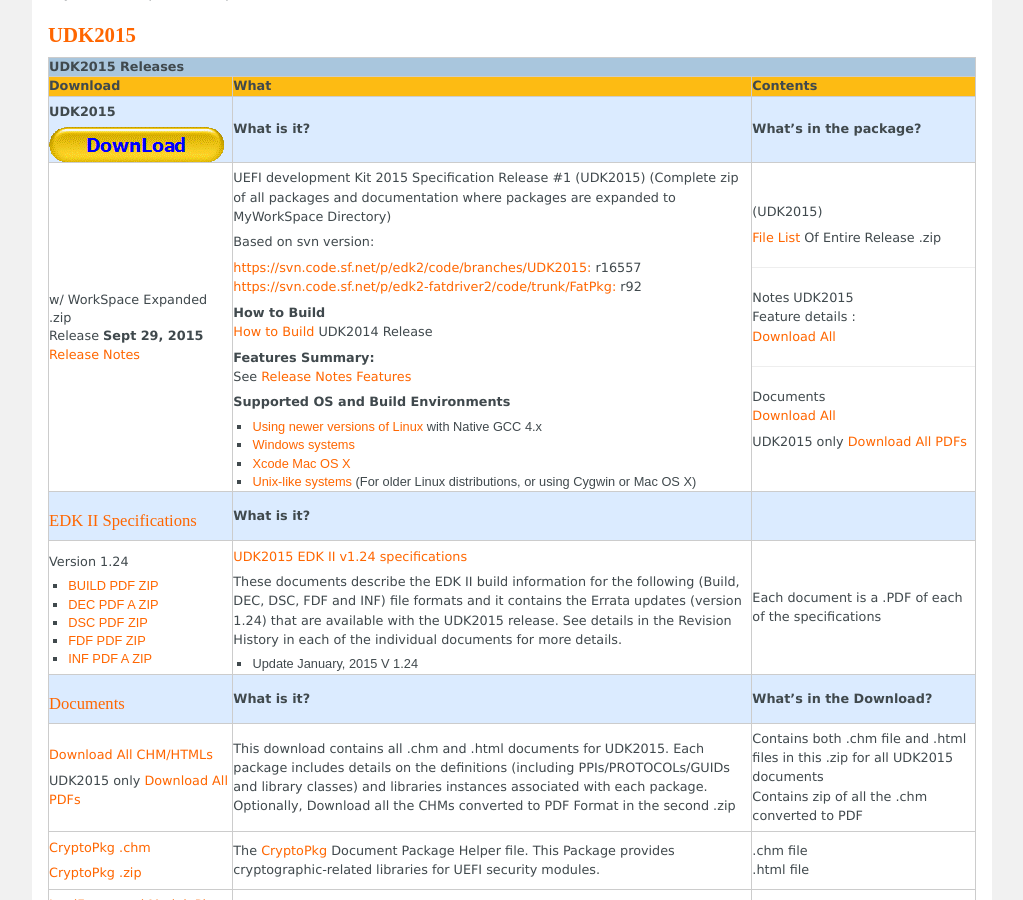
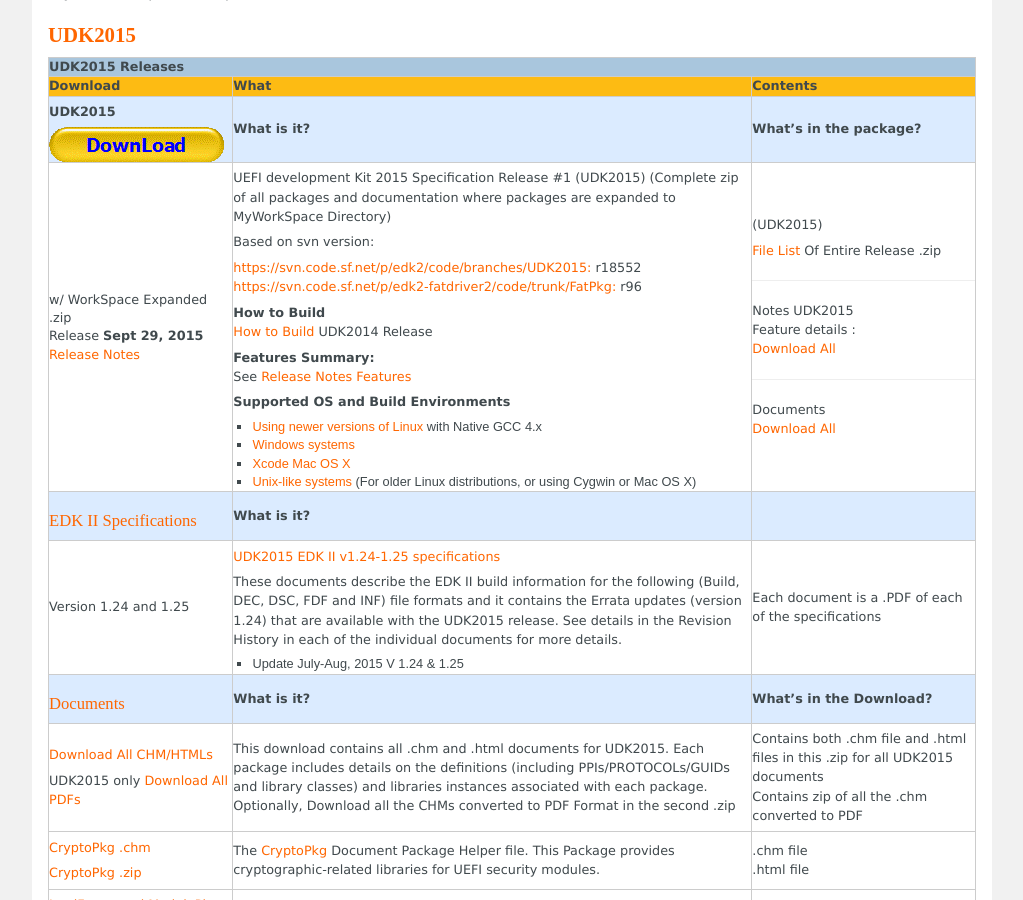
Before and after one commit to tianocore/tianocore.github.io, a Jekyll site: the page built from udk/udk2015/index.md, in a window 1280 px wide and 900 px high, scrolled down 392 px. Shown: the whole window, without its empty margins (128-1151 px from the left). Built offline with Jekyll 4.4.1, drawn with Linux system fonts in a browser that asks for light colours; nearby versions of some CDN libraries.

Commit message:
Update index.md

```diff
--- a/udk/udk2015/index.md
+++ b/udk/udk2015/index.md
@@ -45,8 +45,8 @@ If you have questions please email the [edk2-devel] email list.
     <td>
       <p>UEFI development Kit 2015 Specification Release #1 (UDK2015) (Complete zip of all packages and documentation where packages are expanded to MyWorkSpace Directory)<br/></p>
       <p>Based on svn version:<br/></p>
-      <p><a class="externallink" href="https://svn.code.sf.net/p/edk2/code/branches/UDK2015:" rel="nofollow" title="https://svn.code.sf.net/p/edk2/code/branches/UDK2015:">https://svn.code.sf.net/p/edk2/code/branches/UDK2015:</a> r16557<br/>
-      <a class="externallink" href="https://svn.code.sf.net/p/edk2-fatdriver2/code/trunk/FatPkg:" rel="nofollow" title="https://svn.code.sf.net/p/edk2-fatdriver2/code/trunk/FatPkg:">https://svn.code.sf.net/p/edk2-fatdriver2/code/trunk/FatPkg:</a> r92<br/></p>
+      <p><a class="externallink" href="https://svn.code.sf.net/p/edk2/code/branches/UDK2015:" rel="nofollow" title="https://svn.code.sf.net/p/edk2/code/branches/UDK2015:">https://svn.code.sf.net/p/edk2/code/branches/UDK2015:</a> r18552<br/>
+      <a class="externallink" href="https://svn.code.sf.net/p/edk2-fatdriver2/code/trunk/FatPkg:" rel="nofollow" title="https://svn.code.sf.net/p/edk2-fatdriver2/code/trunk/FatPkg:">https://svn.code.sf.net/p/edk2-fatdriver2/code/trunk/FatPkg:</a> r96<br/></p>
       <p><b>How to Build</b><br/>
       <a href="{{wiki}}/UDK2014_How-to-Build" title="UDK2014_How-to-Build">How to Build</a> UDK2014 Release<br/></p>
       <p><b>Features Summary:</b><br/>
@@ -68,8 +68,7 @@ If you have questions please email the [edk2-devel] email list.
       <a class="externallink" href="{{edk2files}}/UDK2015_Releases/UDK2015/UDK2015.Notes.zip/download" rel="nofollow" title="{{edk2files}}/UDK2015_Releases/UDK2015/UDK2015.Notes.zip/download">Download All</a></p><hr/>
       <p>Documents<br/>
       <a class="externallink" href="{{edk2files}}/UDK2015_Releases/UDK2015/UDK2015.Documents.zip/download" rel="nofollow" title="{{edk2files}}/UDK2015_Releases/UDK2015/UDK2015.Documents.zip/download">Download All</a><br/></p>
-      <p> UDK2015 only
-      <a class="externallink" href="{{edk2files}}/EDK_II_Libraries/UDK2015/UDK2015_Documents_PDF.zip/download" rel="nofollow" title="{{edk2files}}/EDK_II_Libraries/UDK2015/UDK2015_Documents_PDF.zip/download">Download All PDFs</a><br/></p>
+
     </td>
   </tr>
 
@@ -84,20 +83,13 @@ If you have questions please email the [edk2-devel] email list.
   </tr>
 
   <tr>
-    <td><p>Version 1.24 </p>
-      <ul>
-        <li><a class="externallink" href="{{edk2files}}/Specifications/Build_Spec_1.24.pdf/download" rel="nofollow" title="{{edk2files}}/Specifications/Build_Spec_1.24.pdf/download">BUILD PDF</a> <a class="externallink" href="{{edk2files}}/Specifications/Build_Spec_1.24.zip/download/download" rel="nofollow" title="{{edk2files}}/Specifications/Build_Spec_1.24.zip/download/download">ZIP</a> </li>
-        <li><a class="externallink" href="{{edk2files}}/Specifications/DEC_Spec_1.24A.pdf/download" rel="nofollow" title="{{edk2files}}/Specifications/DEC_Spec_1.24A.pdf/download">DEC PDF A</a> <a class="externallink" href="{{edk2files}}/Specifications/DEC_Spec_1.24A.zip/download" rel="nofollow" title="{{edk2files}}/Specifications/DEC_Spec_1.24A.zip/download">ZIP</a></li>
-        <li><a class="externallink" href="{{edk2files}}/Specifications/DSC_Spec_1.24.pdf/download" rel="nofollow" title="{{edk2files}}/Specifications/DSC_Spec_1.24.pdf/download">DSC PDF</a> <a class="externallink" href="{{edk2files}}/Specifications/DSC_Spec_1.24.zip/download" rel="nofollow" title="{{edk2files}}/Specifications/DSC_Spec_1.24.zip/download">ZIP</a></li>
-        <li><a class="externallink" href="{{edk2files}}/Specifications/FDF_Spec_1.24.pdf/download" rel="nofollow" title="{{edk2files}}/Specifications/FDF_Spec_1.24.pdf/download">FDF PDF</a>  <a class="externallink" href="{{edk2files}}/Specifications/FDF_Spec_1.24.zip/download" rel="nofollow" title="{{edk2files}}/Specifications/FDF_Spec_1.24.zip/download">ZIP</a></li>
-        <li><a class="externallink" href="{{edk2files}}/Specifications/INF_Spec_1.24A.pdf/download" rel="nofollow" title="{{edk2files}}/Specifications/INF_Spec_1.24A.pdf/download">INF PDF A</a>  <a class="externallink" href="{{edk2files}}/Specifications/INF_Spec_1.24A.zip/download" rel="nofollow" title="{{edk2files}}/Specifications/INF_Spec_1.24A.zip/download">ZIP</a></li>
-      </ul>
-    </td>
+    <td><p>Version 1.24 and 1.25 </p>
+       </td>
     <td>
-      <p><a href="{{wiki}}/EDK-II-Specifications" title="EDK-II-Specifications">UDK2015 EDK II v1.24 specifications</a></p>
+      <p><a href="{{wiki}}/EDK-II-Specifications" title="EDK-II-Specifications">UDK2015 EDK II v1.24-1.25 specifications</a></p>
       <p>These documents describe the EDK II build information for the following (Build, DEC, DSC, FDF and INF) file formats and it contains the Errata updates (version 1.24) that are available with the UDK2015 release.  See details in the Revision History in each of the individual documents for more details.</p>
       <ul>
-        <li>Update January, 2015 V 1.24 </li>
+        <li>Update July-Aug, 2015 V 1.24 & 1.25 </li>
 
       </ul>
     </td>
```
